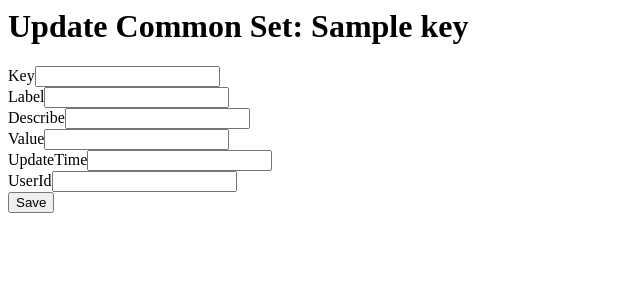
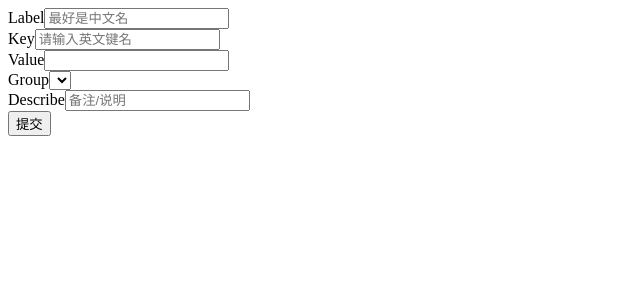
Before and after one commit to aa0604/common-set, a PHP site: template backend/views/common-set/update.php in a window 1280 px wide. Shown: the top 300 px of the page, without its empty margins (0-640 px from the left). Run offline with PHP 8.4, Linux system fonts and the light colour scheme; the template is opened without the code that fills it: most values are stand-ins (such as "Sample title", 1, 10 or a date in 2020); form fields are guessed from the names that the template uses; lists and menus that the app fills with data are empty; some libraries are stand-ins or nearby versions.

Commit message:
初步完成

```diff
--- a/backend/views/common-set/_form.php
+++ b/backend/views/common-set/_form.php
@@ -4,29 +4,39 @@ use yii\helpers\Html;
 use yii\widgets\ActiveForm;
 
 /* @var $this yii\web\View */
-/* @var $model common\modules\site\CommonSet */
+/* @var $model xing\commonSet\models\CommonSet */
 /* @var $form yii\widgets\ActiveForm */
 ?>
 
 <div class="common-set-form">
 
-    <?php $form = ActiveForm::begin(); ?>
+    <?php $form = ActiveForm::begin([
+    'options' => ['class' => 'form-horizontal'],
+    'fieldConfig' => [
+    'template' => '<label class="col-sm-2 control-label">{label}</label><div class="col-sm-5">{input}{error}{hint}</div>',
+    ],
+    ]); ?>
+<div class="panel panel-primary">
+    <div class="panel-heading">
+             </div>
+    <div class="panel-body">
+        <?= $form->field($model, 'label')->textInput(['maxlength' => true, 'placeholder' => '最好是中文名']) ?>
 
-    <?= $form->field($model, 'key')->textInput(['maxlength' => true]) ?>
+            <?= $form->field($model, 'key')->textInput(['maxlength' => true, 'placeholder' => '请输入英文键名']) ?>
 
-    <?= $form->field($model, 'label')->textInput(['maxlength' => true]) ?>
-
-    <?= $form->field($model, 'describe')->textInput(['maxlength' => true]) ?>
 
     <?= $form->field($model, 'value')->textInput(['maxlength' => true]) ?>
 
-    <?= $form->field($model, 'updateTime')->textInput() ?>
+        <?= $form->field($model, 'group')->dropDownList($group) ?>
 
-    <?= $form->field($model, 'userId')->textInput() ?>
+        <?= $form->field($model, 'describe')->textInput(['maxlength' => true, 'placeholder' => '备注/说明']) ?>
 
-    <div class="form-group">
-        <?= Html::submitButton('Save', ['class' => 'btn btn-success']) ?>
+
+        <div class="form-group text-center">
+            <?= Html::submitButton('提交', ['class' => 'btn btn-success']) ?>
+        </div>
     </div>
+</div>
 
     <?php ActiveForm::end(); ?>
 
--- a/backend/views/common-set/update.php
+++ b/backend/views/common-set/update.php
@@ -3,19 +3,18 @@
 use yii\helpers\Html;
 
 /* @var $this yii\web\View */
-/* @var $model common\modules\site\CommonSet */
+/* @var $model xing\commonSet\models\CommonSet */
 
-$this->title = 'Update Common Set: ' . $model->key;
-$this->params['breadcrumbs'][] = ['label' => 'Common Sets', 'url' => ['index']];
+$this->title = '修改';
+$this->params['breadcrumbs'][] = ['label' => '设置', 'url' => ['index']];
 $this->params['breadcrumbs'][] = ['label' => $model->key, 'url' => ['view', 'id' => $model->key]];
-$this->params['breadcrumbs'][] = 'Update';
+$this->params['breadcrumbs'][] = '修改';
 ?>
 <div class="common-set-update">
 
-    <h1><?= Html::encode($this->title) ?></h1>
-
     <?= $this->render('_form', [
         'model' => $model,
+        'group' => $group,
     ]) ?>
 
 </div>
--- a/logic/CommonSetLogic.php
+++ b/logic/CommonSetLogic.php
@@ -1,8 +1,8 @@
 <?php
 
-namespace xing\commonSet\yii\logic;
+namespace xing\commonSet\logic;
 
-use xing\commonSet\yii\models\CommonSet;
+use xing\commonSet\models\CommonSet;
 
 class CommonSetLogic
 {
```
Also changed, not shown: backend/controllers/CommonSetTrait.php (+10 -5 lines), backend/views/common-set/_search.php (+4 -3 lines), backend/views/common-set/create.php (+5 -4 lines), backend/views/common-set/index.php (+9 -13 lines), backend/views/common-set/view.php (+3 -4 lines), models/CommonSet.php (+10 -2 lines), models/CommonSetSearch.php (+4 -3 lines), README.md.
